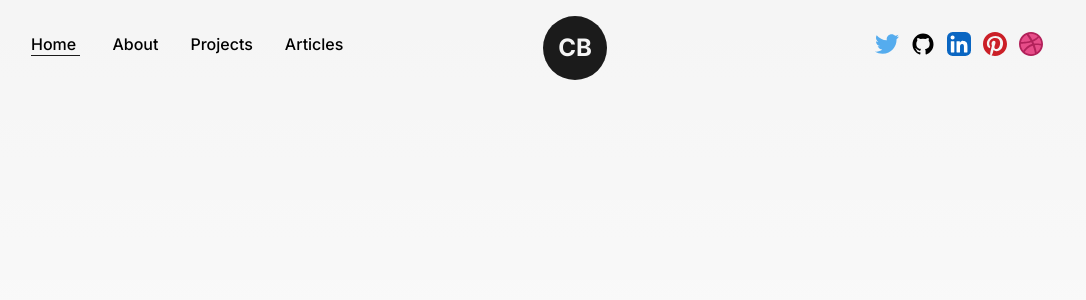
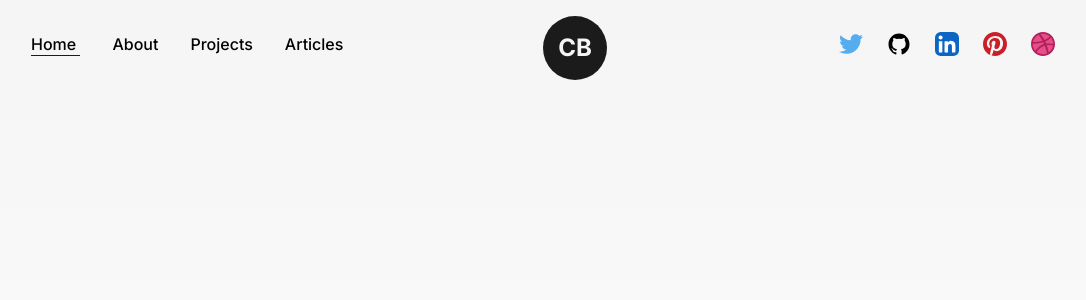
Before and after one commit to LoGiSTeRr/DanielPortfolio, a Next.js app: page / in a window 1280 px wide. Shown: the top 300 px of the page, without its empty margins (97-1183 px from the left). Built offline with nearby package versions, Linux system fonts and the light colour scheme.

Commit message:
done icons

```diff
--- a/app/layouts/Navbar.jsx
+++ b/app/layouts/Navbar.jsx
@@ -19,19 +19,19 @@ const Navbar = () => {
             </nav>
 
             <nav className="flex items-center justify-center flex-wrap">
-                <motion.a whileHover={{y:-2}} className="w-6 mr-3" href="https://twitter.com" target={"_blank"}>
+                <motion.a whileTap={{scale:0.9}} whileHover={{y:-2}} className="w-6 mr-3" href="https://twitter.com" target={"_blank"}>
                     <TwitterIcon/>
                 </motion.a>
-                <motion.a whileHover={{y:-2}} className="w-6 mr-3" href="https://twitter.com" target={"_blank"}>
+                <motion.a whileTap={{scale:0.9}} whileHover={{y:-2}} className="w-6 mx-3" href="https://twitter.com" target={"_blank"}>
                     <GithubIcon/>
                 </motion.a>
-                <motion.a whileHover={{y:-2}} className="w-6 mr-3" href='https://twitter.com'>
+                <motion.a whileTap={{scale:0.9}} whileHover={{y:-2}} className="w-6 mx-3" href='https://twitter.com'>
                     <LinkedInIcon/>
                 </motion.a>
-                <motion.a whileHover={{y:-2}} className="w-6 mr-3" href="https://twitter.com" target={"_blank"}>
+                <motion.a whileTap={{scale:0.9}} whileHover={{y:-2}} className="w-6 mx-3" href="https://twitter.com" target={"_blank"}>
                     <PinterestIcon/>
                 </motion.a>
-                <motion.a whileHover={{y:-2}} className="w-6 mr-3" href="https://twitter.com" target={"_blank"}>
+                <motion.a whileTap={{scale:0.9}} whileHover={{y:-2}} className="w-6 ml-3" href="https://twitter.com" target={"_blank"}>
                     <DribbbleIcon/>
                 </motion.a>
             </nav>
```
